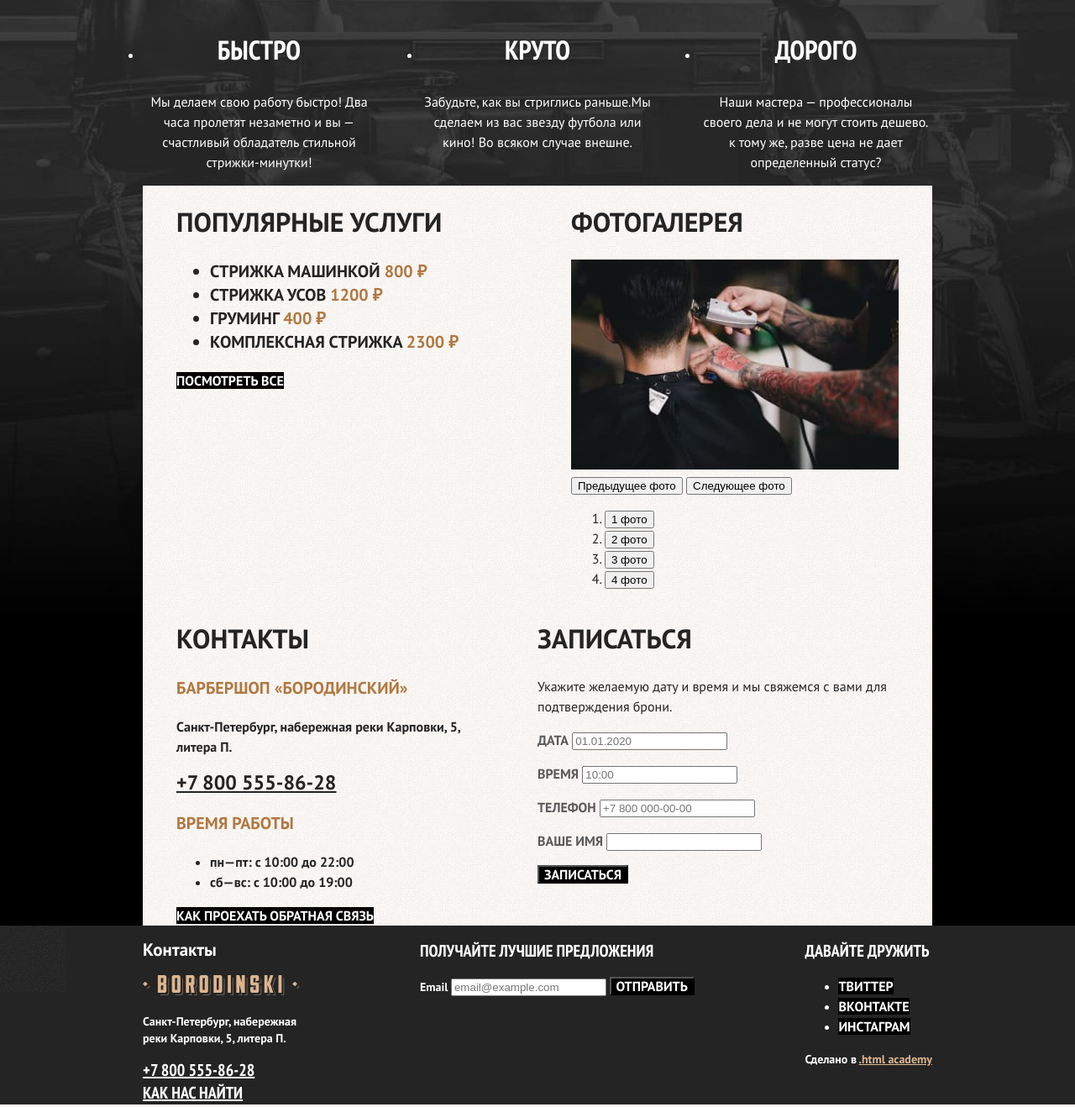
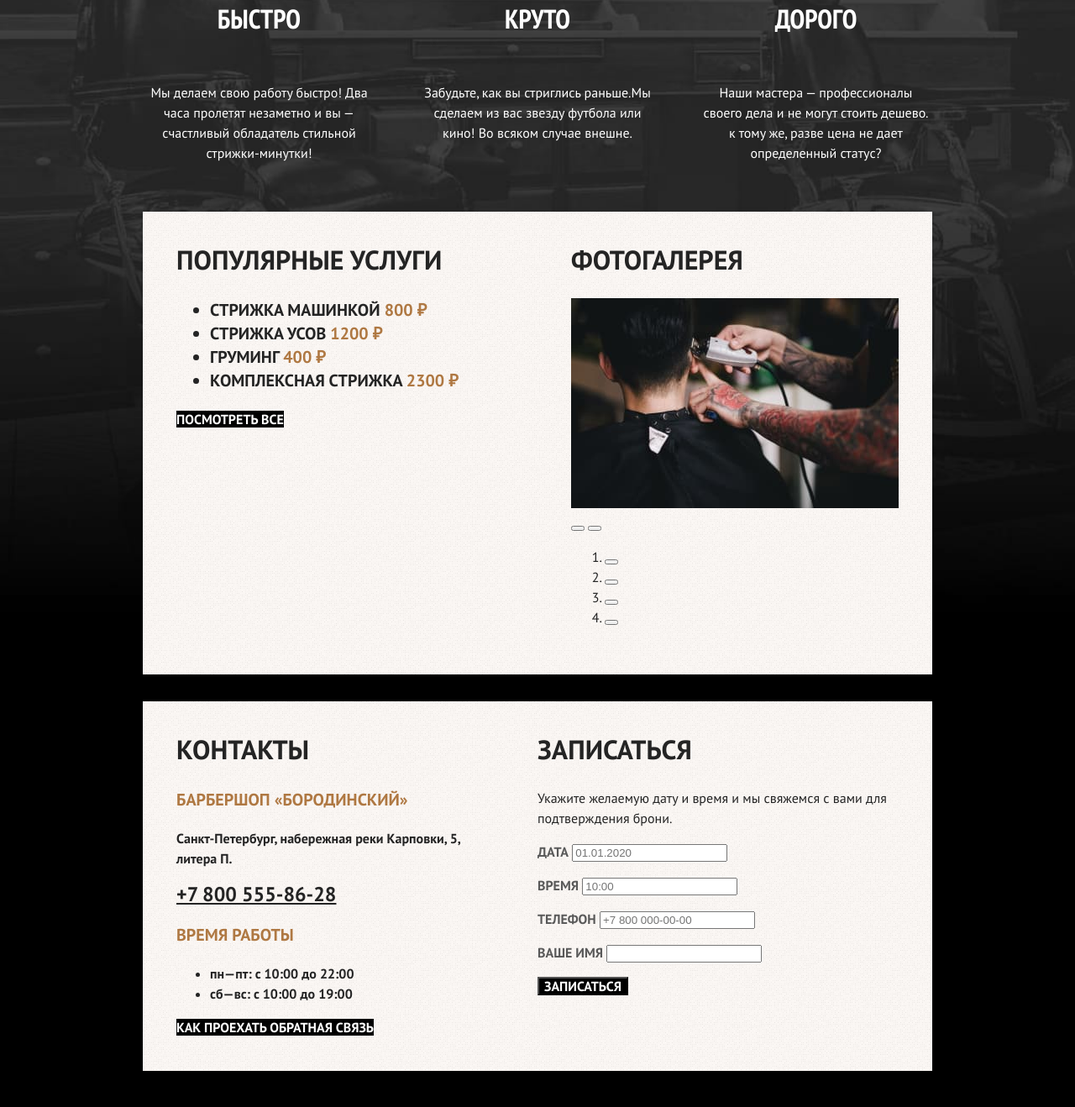
Before and after one commit to Olovika/barbershop-html, a plain HTML site: page index.html in a window 1280 px wide. Shown: the part 345-1663 px from the top of the page at 84% size. Drawn offline with Linux system fonts and the light colour scheme.

Commit message:
Сделаны сетки для элементов главной страницы

```diff
--- a/styles/styles.css
+++ b/styles/styles.css
@@ -55,17 +55,17 @@ body {
   background-color: #fbf7f4;
 }
 
-/*.visually-hidden {*/
+.visually-hidden {
 
-/*    position: absolute;*/
-/*    width: 1px;*/
-/*    height: 1px;*/
-/*    margin: -1px;*/
-/*    border: 0;*/
-/*    padding: 0;*/
-/*    clip: rect(0 0 0 0);*/
-/*    overflow: hidden;*/
-/*}*/
+  position: absolute;
+  width: 1px;
+  height: 1px;
+  margin: -1px;
+  border: 0;
+  padding: 0;
+  clip: rect(0 0 0 0);
+  overflow: hidden;
+}
 
 .button {
   font-family: inherit;
@@ -96,9 +96,12 @@ body {
 }
 
 .navigation-list {
+  display: flex;
+  flex-wrap: wrap;
   width: 430px;
   margin: 0;
   padding: 0;
+  list-style-type: none;
 }
 
 .navigation-user {
@@ -106,7 +109,14 @@ body {
   margin-left: auto;
 }
 
+.navigation-user .navigation-link {
+  min-width: 16px;
+  min-height: 22px;
+}
+
 .navigation-link {
+  display: block;
+  padding: 24px 19px;
   font-family: "PT Sans Narrow", sans-serif;
   line-height: 22px;
   font-weight: 700;
@@ -124,6 +134,8 @@ body {
 
 .main-container {
   flex-grow: 1;
+  padding-top: 64px;
+  padding-bottom: 60px;
 }
 
 .main-index {
@@ -148,6 +160,11 @@ body {
 .logo {
   display: block;
   margin: 0 auto;
+  margin-bottom: 64px;
+}
+
+.advantages {
+  margin-bottom: 58px;
 }
 
 .advantages-list {
@@ -156,6 +173,7 @@ body {
   margin: 0;
   padding: 0;
   text-align: center;
+  list-style-type: none;
   color: #ffffff;
 }
 
@@ -164,19 +182,30 @@ body {
 }
 
 .advantages-title {
+  margin-top: 0;
+  margin-bottom: 58px;
   font-family: "PT Sans Narrow", sans-serif;
   font-size: 32px;
   line-height: 35px;
   text-transform: uppercase;
 }
 
+.advantages-description {
+  margin: 0;
+}
+
 .index-columns {
   display: flex;
   justify-content: space-between;
-  padding: 0 40px;
+  margin-bottom: 32px;
+  padding: 40px;
   color: #242424;
   background-color: #fbf7f4;
   background-image: url("../images/pattern.png");
+}
+
+.index-columns:last-child {
+  margin-bottom: 0;
 }
 
 .services {
@@ -185,6 +214,8 @@ body {
 }
 
 .services-title {
+  margin-top: 0;
+  margin-bottom: 28px;
   font-size: 32px;
   line-height: 35px;
   font-weight: 700;
@@ -205,6 +236,8 @@ body {
 }
 
 .gallery-title {
+  margin-top: 0;
+  margin-bottom: 28px;
   font-size: 32px;
   line-height: 35px;
   font-weight: 700;
@@ -217,6 +250,8 @@ body {
 }
 
 .contacts-title {
+  margin-top: 0;
+  margin-bottom: 28px;
   font-size: 32px;
   line-height: 35px;
   font-weight: 700;
@@ -247,6 +282,8 @@ body {
 }
 
 .appointment-title {
+  margin-top: 0;
+  margin-bottom: 28px;
   font-size: 32px;
   line-height: 35px;
   font-weight: 700;
@@ -282,6 +319,8 @@ body {
 }
 
 .page-footer-title {
+  margin-top: 0;
+  margin-bottom: 14px;
   font-family: "PT Sans Narrow", sans-serif;
   font-size: 20px;
   line-height: 28px;
@@ -294,6 +333,7 @@ body {
   display: flex;
   width: 940px;
   margin: 0 auto;
+  padding: 40px 0;
 }
 
 .footer-contacts {
@@ -336,6 +376,25 @@ body {
   max-width: 190px;
 }
 
+.footer-social-list {
+  display: flex;
+  flex-wrap: wrap;
+  margin: 0;
+  padding: 0;
+  list-style-type: none;
+}
+
+.footer-social-item {
+  width: 56px;
+  height: 44px;
+  margin-right: 8px;
+  margin-bottom: 8px;
+}
+
+.footer-social-item:nth-child(3n) {
+  margin-right: 0;
+}
+
 .inner-header-title {
   font-size: 32px;
   line-height: 35px;
@@ -362,6 +421,7 @@ body {
 .catalog-right-column {
   width: 700px;
 }
+
 .catalog-filter-title {
   font-size: 20px;
   line-height: 28px;
```
Also changed, not shown: index.html (indentation only).
